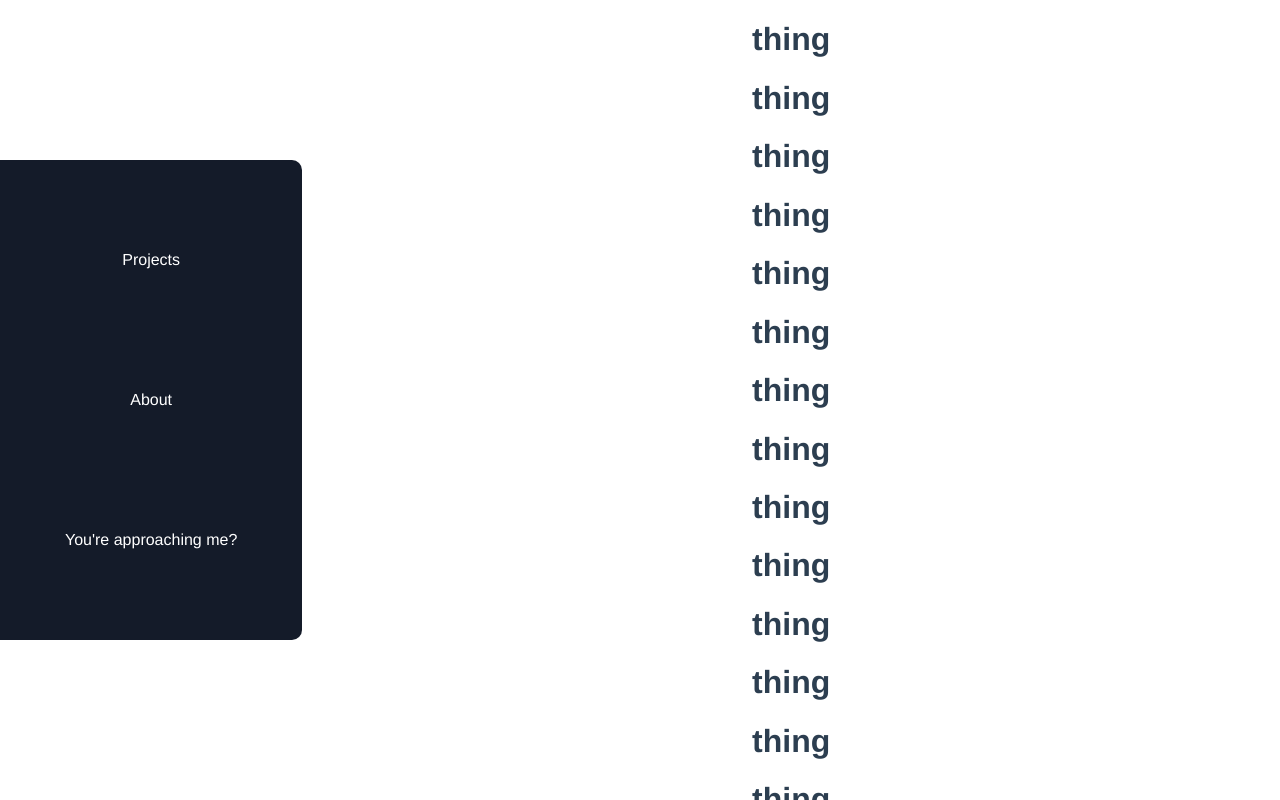
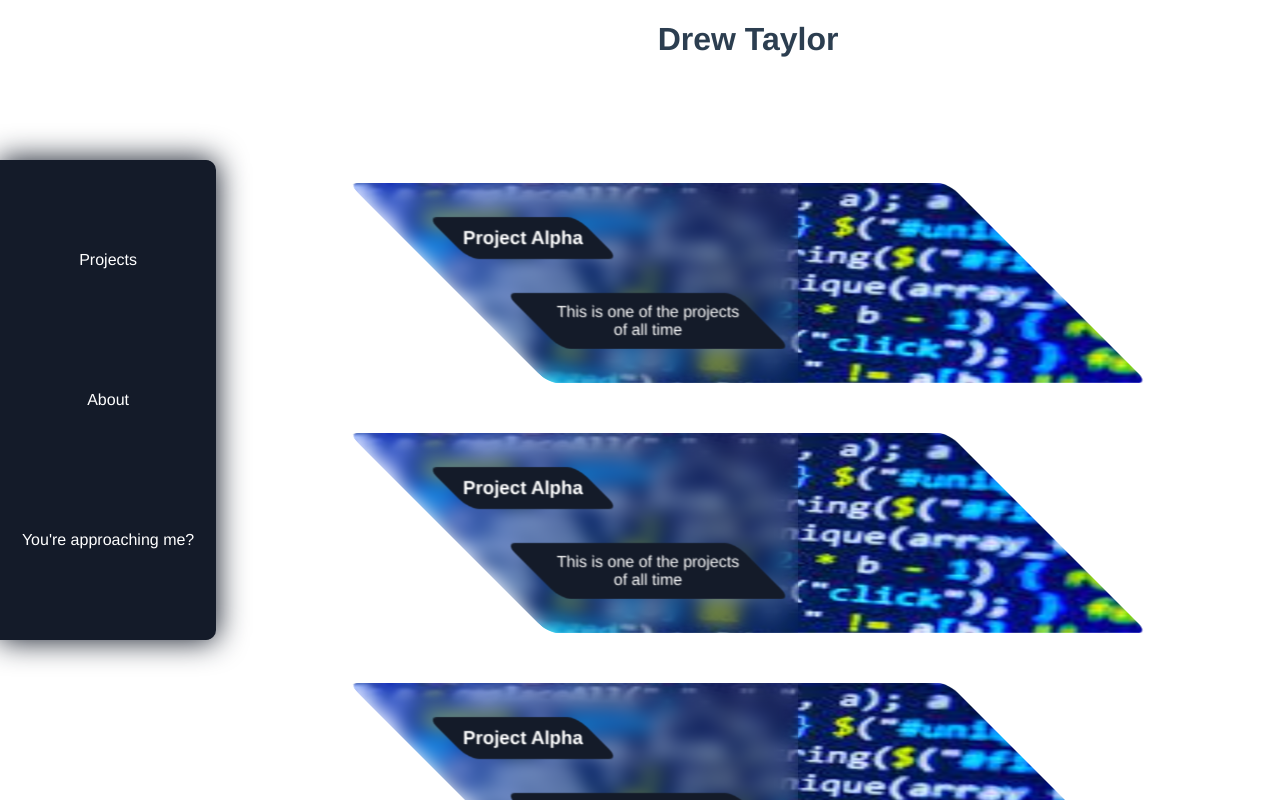
Before and after one commit to The-INTJ/my-portfolio, a Vue app: page / in a window 1280 px wide. Shown: the top 800 px of the page. Built offline with nearby package versions, Linux system fonts and the light colour scheme.

Commit message:
More things

```diff
--- a/src/App.vue
+++ b/src/App.vue
@@ -4,39 +4,30 @@
       <Header></Header>
     </div>
     <div class="content-container">
-      <h1>thing</h1>
-      <h1>thing</h1>
-      <h1>thing</h1>
-      <h1>thing</h1>
-      <h1>thing</h1>
-      <h1>thing</h1>
-      <h1>thing</h1>
-      <h1>thing</h1>
-      <h1>thing</h1>
-      <h1>thing</h1>
-      <h1>thing</h1>
-      <h1>thing</h1>
-      <h1>thing</h1>
-      <h1>thing</h1>
-      <h1>thing</h1>
-      <h1>thing</h1>
-      <h1>thing</h1>
-      <h1>thing</h1>
-      <h1>thing</h1>
-      <h1>thing</h1>
-      <h1>thing</h1>
-      <h1>thing</h1>
+      <FancyName />
+      <div class="card-container">
+        <ProjectCard />
+        <ProjectCard />
+        <ProjectCard />
+        <ProjectCard />
+        <ProjectCard />
+        <ProjectCard />
+      </div>
     </div>
   </div>
 </template>
 
 <script>
 import Header from "./components/Header.vue";
+import ProjectCard from "./components/ProjectCard.vue";
+import FancyName from "./components/FancyName.vue";
 
 export default {
   name: "App",
   components: {
     Header,
+    ProjectCard,
+    FancyName,
   },
 };
 </script>
@@ -53,7 +44,14 @@ body {
   flex-grow: 1;
 }
 .content-container {
-  flex-grow: 9;
+  flex-grow: 30;
+}
+.card-container {
+  display: flex;
+  flex-direction: column;
+  justify-content: space-between;
+  align-items: center;
+  margin-top: 100px;
 }
 #app {
   font-family: Avenir, Helvetica, Arial, sans-serif;
--- /dev/null
+++ b/src/components/FancyName.vue
@@ -0,0 +1,22 @@
+<template>
+    <div class="name-container">
+      <h1 class="the-surprise">{{ name }}</h1>
+    </div>
+</template>
+
+<script>
+export default {
+  name: "fancyName",
+  props: {
+    name: {
+      type: String,
+      default: "Drew Taylor",
+    },
+  },
+};
+</script>
+
+<!-- Add "scoped" attribute to limit CSS to this component only -->
+<style scoped lang="scss">
+
+</style>
--- a/src/components/Header.vue
+++ b/src/components/Header.vue
@@ -46,7 +46,7 @@ header {
   height: 20vh;
   visibility: hidden;
 }
-.header-content{
+.header-content {
   display: flex;
   flex-direction: column;
   justify-content: space-evenly;
@@ -56,5 +56,6 @@ header {
   color: white;
   border-top-right-radius: 10px;
   border-bottom-right-radius: 10px;
+  box-shadow: 0 0 30px 1px #141b29;
 }
 </style>
--- a/src/components/ProjectCard.vue
+++ b/src/components/ProjectCard.vue
@@ -1,11 +1,17 @@
 <template>
-<div class="a-card">
-    <div class="image-container"><img v-bind:src="image"/></div>
+  <div class="a-card">
+    <div class="blur-container"></div>
+    <img v-bind:src="image" />
     <div class="content-container">
-        <h3 class="project-title">{{projectName}}</h3>
-        <p class="project-description">{{about}}</p>
+      <div class="skew-cont">
+        <h3 class="project-title">{{ projectName }}</h3>
+      </div>
+      <div class="skew-cont alignment">
+        <p class="project-description">{{ about }}</p>
+      </div>
     </div>
-</div></template>
+  </div>
+</template>
 
 <script>
 export default {
@@ -13,7 +19,7 @@ export default {
   props: {
     projectName: {
       type: String,
-      default: "Project Definitely Defined In Code",
+      default: "Project Alpha",
     },
     link: {
       type: String,
@@ -24,13 +30,69 @@ export default {
       default: "This is one of the projects of all time",
     },
     image: {
-        type: String,
-        default: "uhhhh"
-    }
+      type: String,
+      default: require("../assets/codeImage.jpeg"),
+    },
   },
 };
 </script>
+<style scoped lang="scss">
+.a-card {
+  height: 200px;
+  width: 600px;
+  overflow: hidden;
+  border-radius: 10px;
+  margin: 25px;
 
-<style scoped>
+  transform: skew(45deg, 0);
 
+  > * {
+    transform: skew(-45deg, 0);
+  }
+}
+img {
+  width: 160%;
+  height: 160%;
+  position: absolute;
+  left: -265px;
+  transform: skew(30deg, 0);
+}
+.content-container {
+  position: absolute;
+  display: flex;
+  flex-direction: column;
+  justify-content: space-evenly;
+  align-items: flex-start;
+  height: -webkit-fill-available;
+  z-index: 2;
+}
+.blur-container {
+  position: absolute;
+  left: -250px;
+  content: "";
+  height: 100%;
+  width: 100%;
+  backdrop-filter: blur(10px);
+  z-index: 1;
+}
+.skew-cont {
+  background-color: #141b29;
+  color: white;
+  border-radius: 10px;
+  transform: skew(45deg);
+  > * {
+    transform: skew(-45deg);
+  }
+
+  &.alignment {
+    margin-left: 85px;
+  }
+}
+.project-title {
+  margin: 10px 15px;
+}
+.project-description {
+  margin: 10px 15px;
+  max-width: 200px;
+}
 </style>
```
Also changed, not shown: src/assets/codeImage.jpeg (added).
